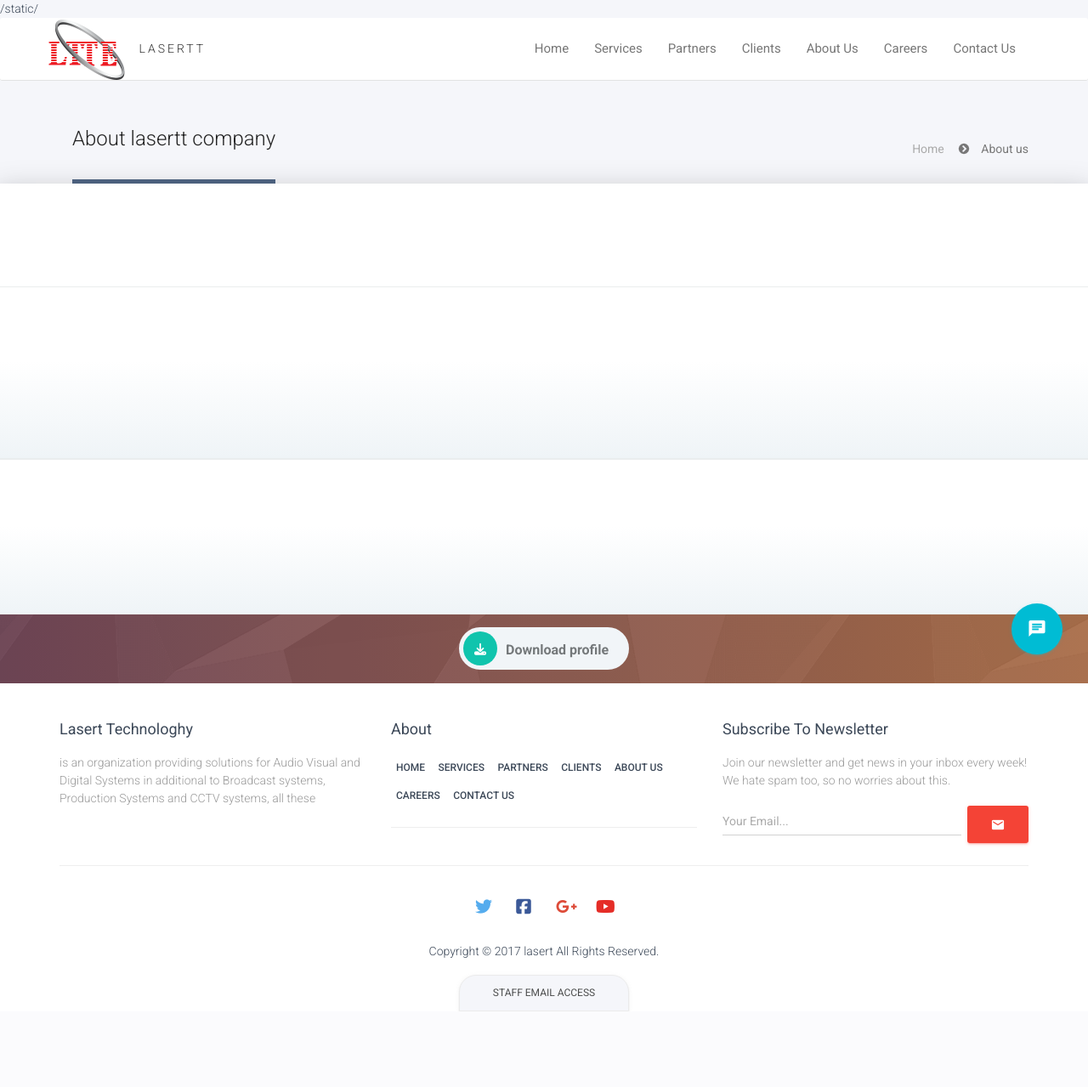
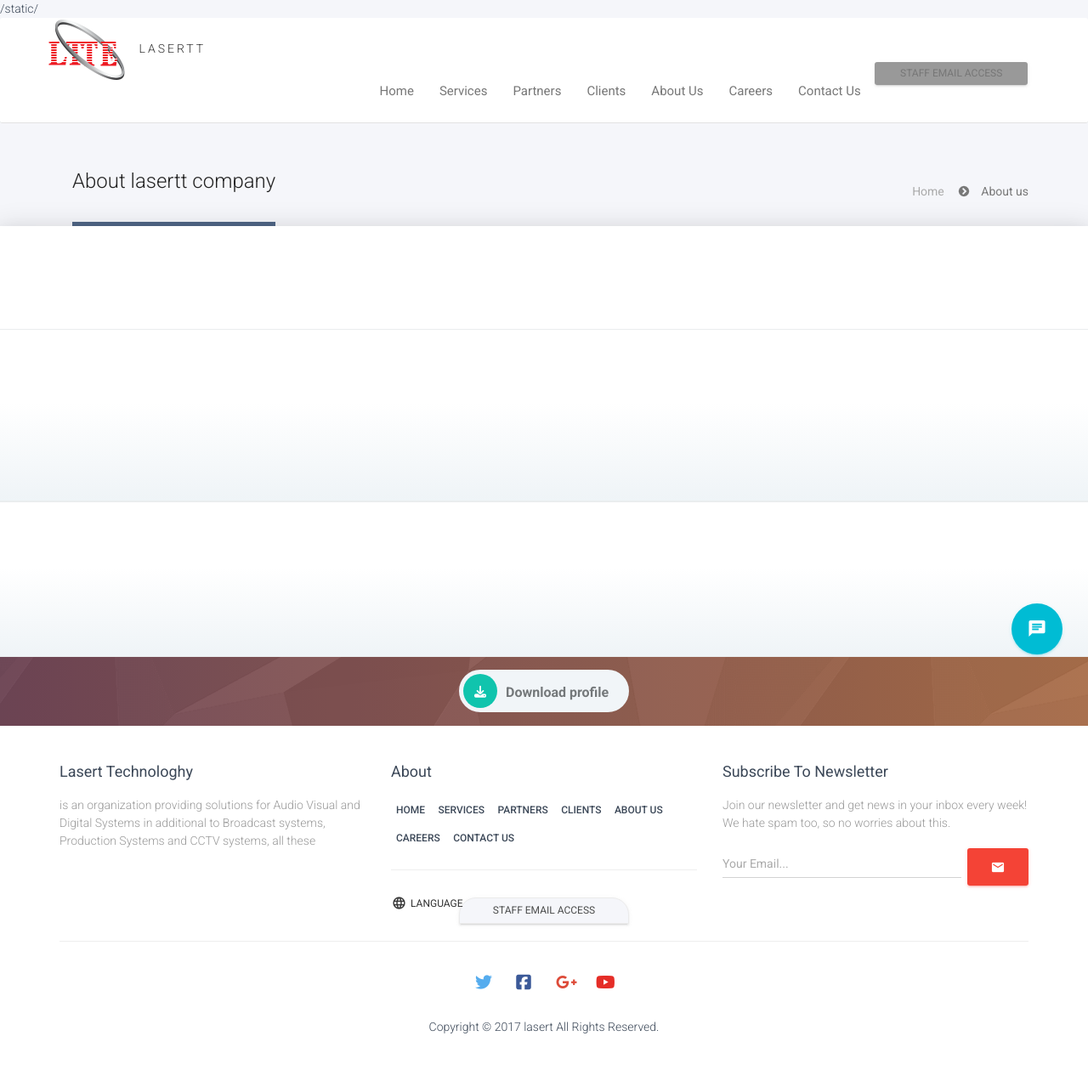
Before and after one commit to eMaM1921990/lasert, a Django app: template templates/about.html in a window 1280 px wide. Shown: the whole page at 85% size. Before the commit the page ends 1190 px from the top, so only its background shows below. Run offline with Django 3.2, Linux system fonts and the light colour scheme; the template is opened without the code that fills it, so the values that code supplies are empty; some libraries are stand-ins or nearby versions.

Commit message:
AR  translation

```diff
--- a/templates/base/footer.html
+++ b/templates/base/footer.html
@@ -18,16 +18,16 @@
                            {% include 'base/navLI.html' %}
                         </ul>
                         <hr>
-{#                        <div class="dropdown">#}
-{#                            <button class="btn btn-default dropdown-toggle" type="button" id="dropdownMenu1" data-toggle="dropdown" aria-haspopup="true" aria-expanded="true">#}
-{#                                <span>language</span>#}
-{#                                <span class="pull-left"><i class="material-icons">language</i></span>#}
-{#                            </button>#}
-{#                            <ul class="dropdown-menu" aria-labelledby="dropdownMenu1">#}
-{#                                <li><a href="javascript:changeAppLanguage('ar')"><span class=""></span>{% trans 'Arabic' %}</a></li>#}
-{#                                <li><a href="javascript:changeAppLanguage('en')"><span class=""></span>{% trans 'English' %}</a></li>#}
-{#                            </ul>#}
-{#                        </div>#}
+                        <div class="dropdown">
+                            <button class="btn btn-default dropdown-toggle" type="button" id="dropdownMenu1" data-toggle="dropdown" aria-haspopup="true" aria-expanded="true">
+                                <span>language</span>
+                                <span class="pull-left"><i class="material-icons">language</i></span>
+                            </button>
+                            <ul class="dropdown-menu" aria-labelledby="dropdownMenu1">
+                                <li><a href="javascript:changeAppLanguage('ar')"><span class=""></span>{% trans 'Arabic' %}</a></li>
+                                <li><a href="javascript:changeAppLanguage('en')"><span class=""></span>{% trans 'English' %}</a></li>
+                            </ul>
+                        </div>
                     </div>
 
 
@@ -83,7 +83,7 @@
                 {% endblocktrans %}
             </div>
 
-            <a href="https://sso.godaddy.com/?app=email&realm=pass" target="_blank" class="btn btn-staff">{% trans 'Staff Email Access' %}<div class="ripple-container"></div></a>
+
         </div>
     </footer>
 {% csrf_token %}
--- a/templates/base/navLI.html
+++ b/templates/base/navLI.html
@@ -20,3 +20,6 @@
                     <li class="">
                         <a {% if request.path == '/contactus/' %}class="active"{% endif %} href="{% url 'contactUs' %}">{% trans 'Contact us' %}</a>
                     </li>
+                    <li>
+                        <a href="https://sso.godaddy.com/?app=email&realm=pass" target="_blank" class="btn btn-staff">{% trans 'Staff Email Access' %}<div class="ripple-container"></div></a>
+                    </li>
```
Also changed, not shown: lasertApp/models.py (+13 -0 lines).
